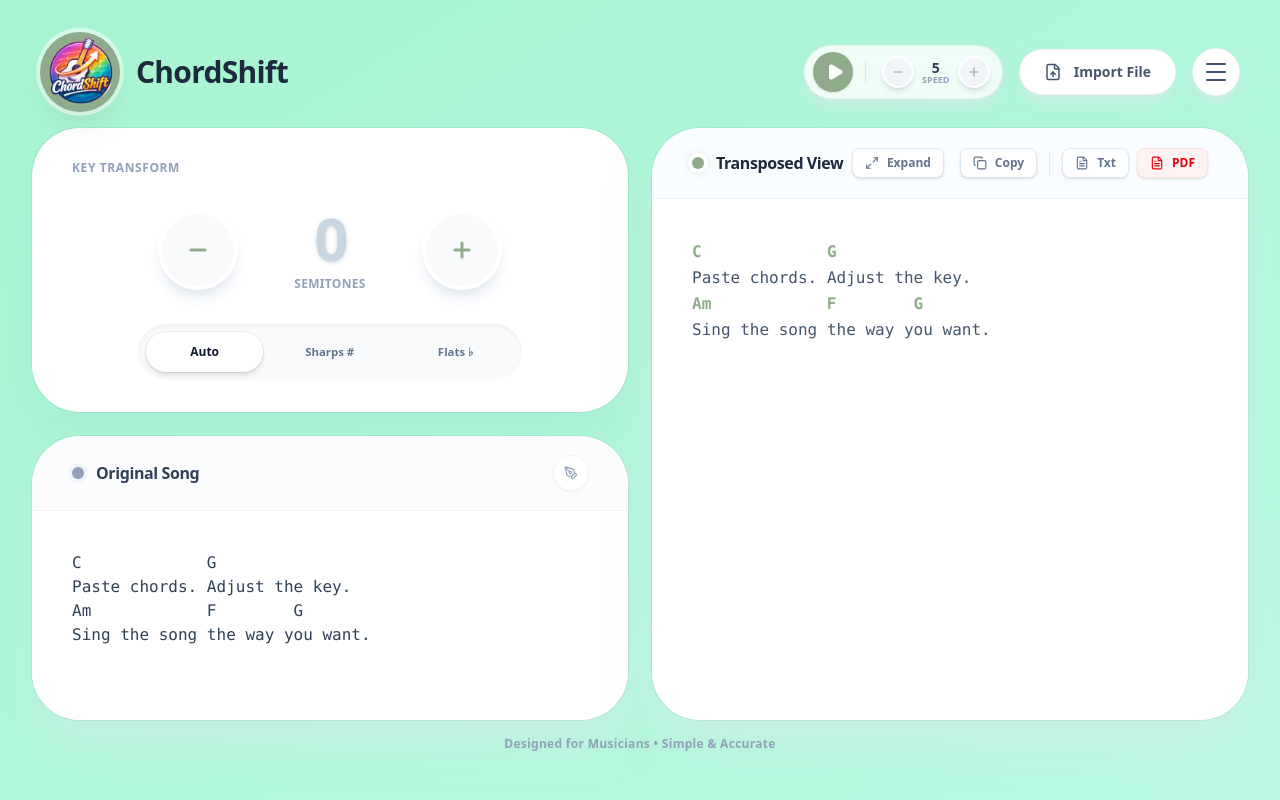
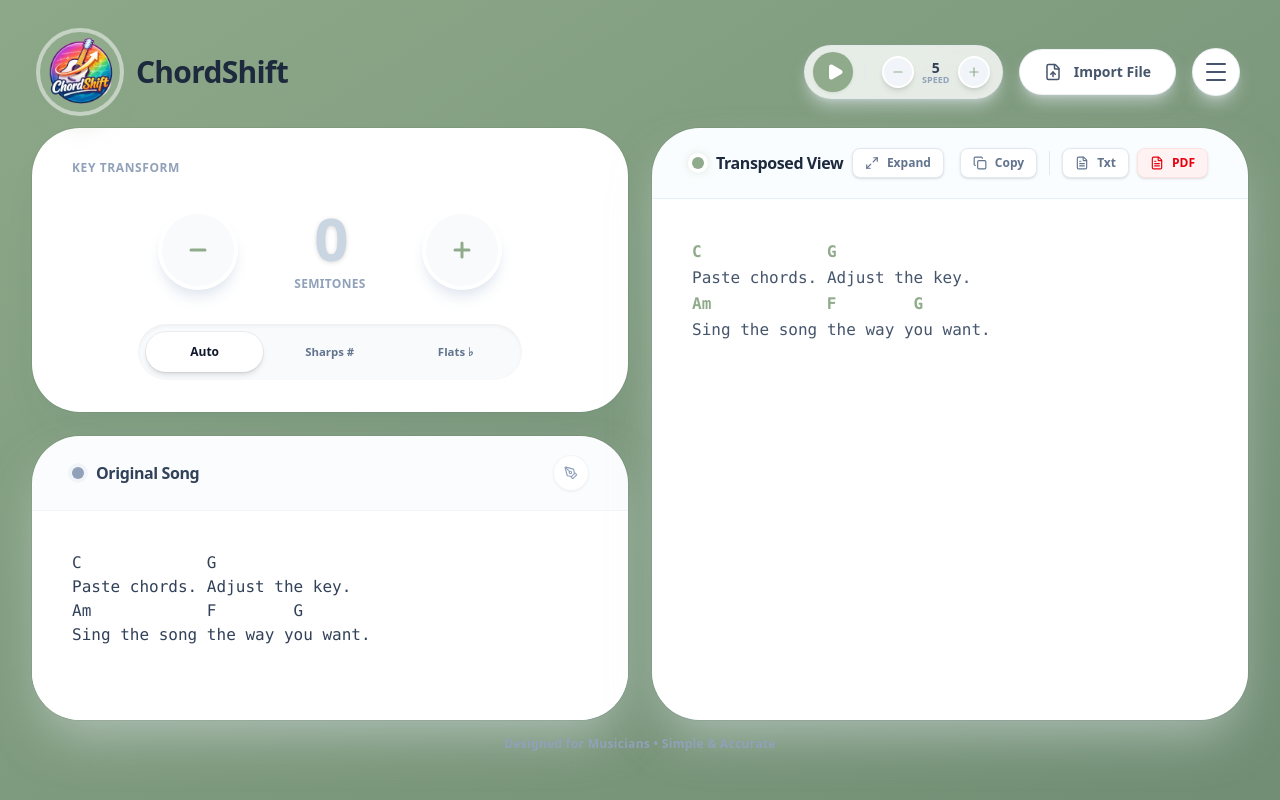
Before and after one commit to gauravrijal/chordshift, a Next.js app: page / in a window 1280 px wide. Built offline with nearby package versions, Linux system fonts and the light colour scheme.

Commit message:
feat: update light mode gradient with custom sage palette

```diff
--- a/src/app/page.tsx
+++ b/src/app/page.tsx
@@ -81,7 +81,7 @@ export default function Home() {
 
   return (
     // Layout: h-screen + overflow-hidden to lock the page
-    <div className="flex flex-col h-screen p-4 sm:p-6 lg:p-8 font-sans bg-gradient-to-br from-green-100 via-emerald-200 to-teal-100 dark:bg-neutral-950 animate-gradient-xy relative selection:bg-[#90AB8B]/30 selection:text-emerald-900 overflow-hidden transition-colors duration-500">
+    <div className="flex flex-col h-screen p-4 sm:p-6 lg:p-8 font-sans bg-gradient-to-br from-[#EBF4DD] via-[#90AB8B] to-[#5A7863] dark:bg-neutral-950 animate-gradient-xy relative selection:bg-[#90AB8B]/30 selection:text-emerald-900 overflow-hidden transition-colors duration-500">
 
       {/* Animated Blobs (Hidden in Dark Mode for cleaner look, or adjusted) */}
       <div className="fixed -top-40 -left-40 w-96 h-96 bg-[#90AB8B] rounded-full blur-3xl opacity-20 dark:opacity-5 animate-blob -z-10 mix-blend-multiply dark:mix-blend-normal" />
```
